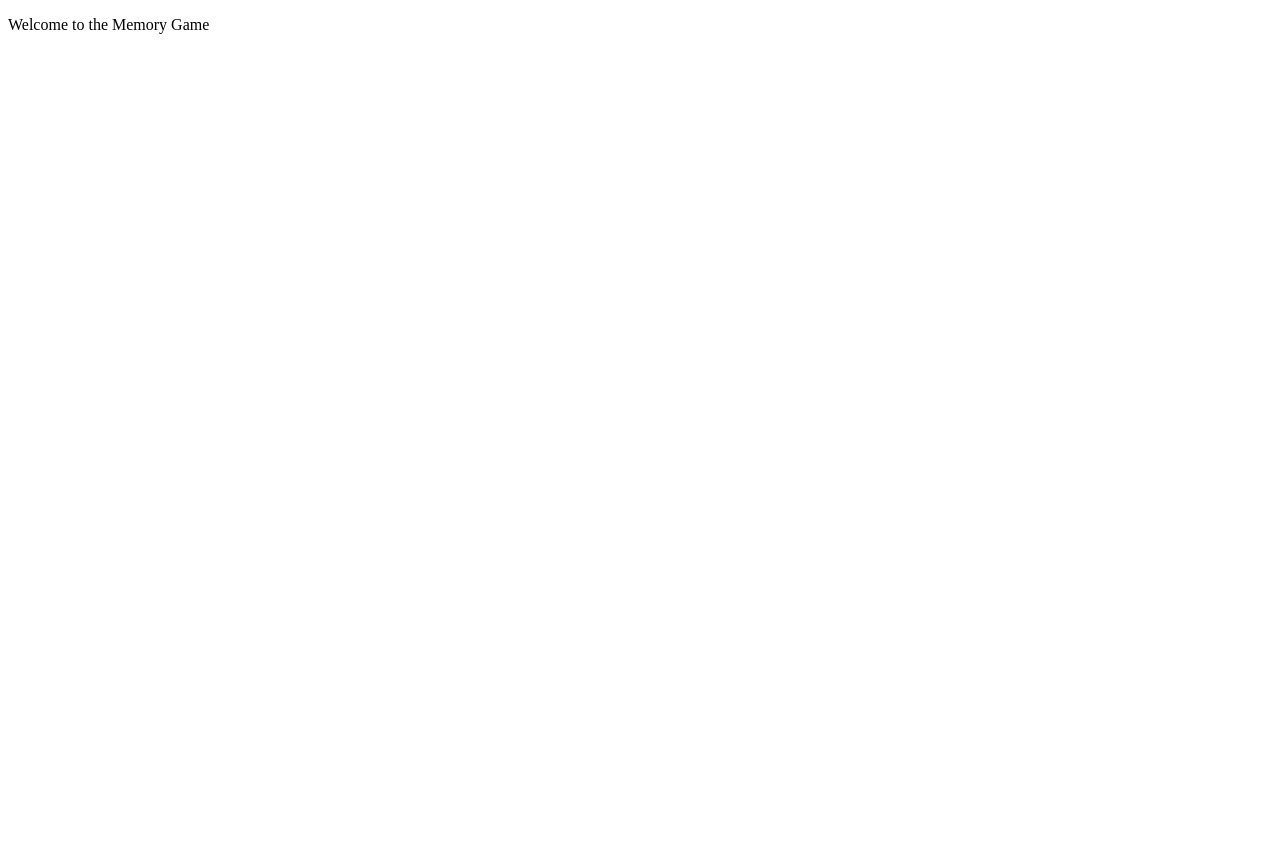
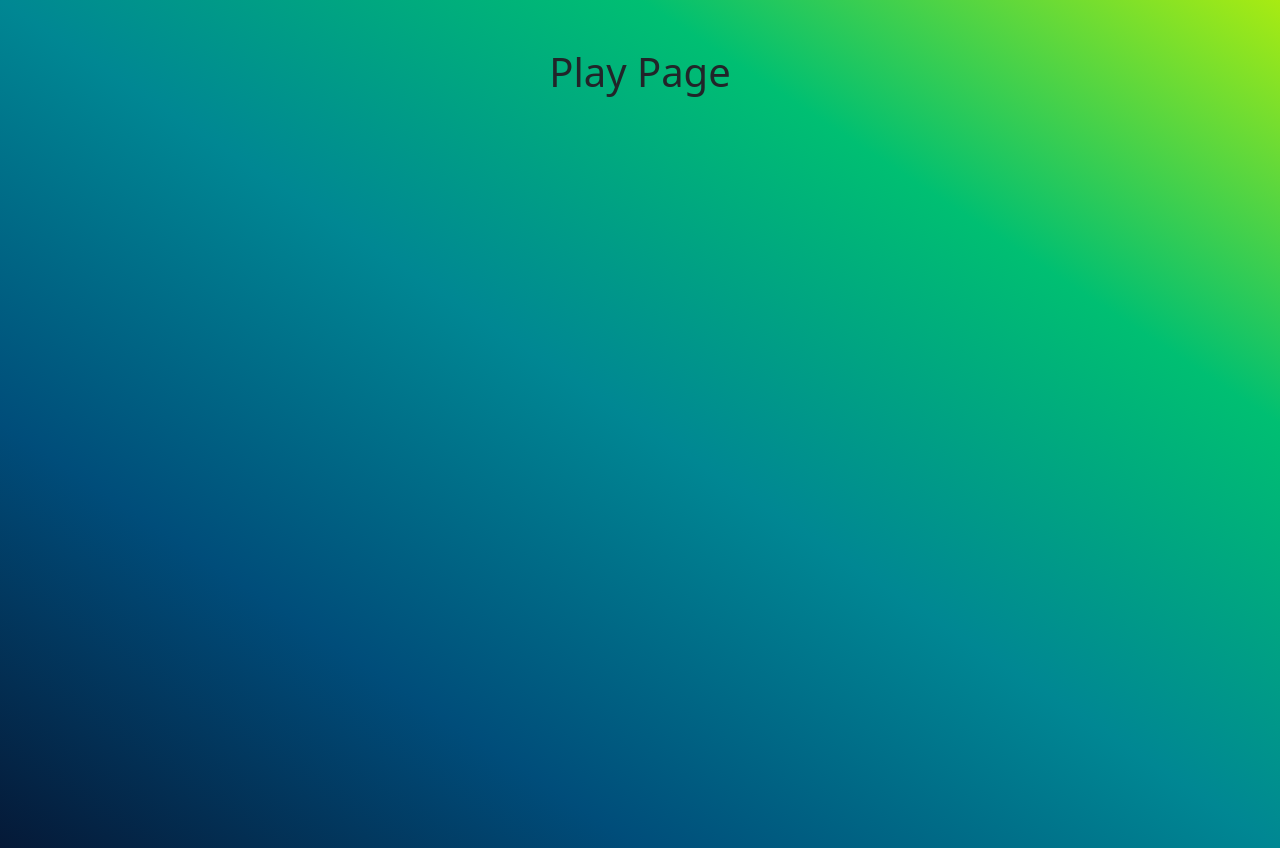
Before and after one commit to jhonnar-rodriguez/memory-game, a React (Vite) app: page /play in a window 1280 px wide. Before the commit the page ends 800 px from the top, so only its background shows below. Built offline with nearby package versions, Linux system fonts and the light colour scheme.

Commit message:
feat(routing): Project routing enabled (#4)

```diff
--- a/package.json
+++ b/package.json
@@ -27,8 +27,11 @@
     "prepare": "husky install"
   },
   "dependencies": {
+    "bootstrap": "^5.2.3",
     "react": "^18.2.0",
-    "react-dom": "^18.2.0"
+    "react-bootstrap": "^2.7.4",
+    "react-dom": "^18.2.0",
+    "react-router-dom": "^6.10.0"
   },
   "devDependencies": {
     "@commitlint/cli": "^17.6.1",
--- /dev/null
+++ b/src/App.css
@@ -0,0 +1,18 @@
+:root {
+  --font-family: 'Roboto', sans-serif;
+}
+
+body {
+  background-image: linear-gradient(to right top, #051937, #004d7a, #008793, #00bf72, #a8eb12);
+  background-size: cover;
+  font-family: var(--font-family);
+  height: 100vh;
+}
+
+h1 {
+  font-size: 2rem;
+}
+
+p {
+  font-size: 1.2rem;
+}
--- a/src/App.tsx
+++ b/src/App.tsx
@@ -1,8 +1,20 @@
+import { BrowserRouter, Routes, Route } from 'react-router-dom';
+
+import { Home } from './pages/Home';
+import { NotFound } from './pages/NotFound';
+import { Play } from './pages/Play';
+
+import './App.css';
+
 function App() {
   return (
-    <p className="read-the-docs">
-      Welcome to the Memory Game
-    </p>
+    <BrowserRouter>
+      <Routes>
+        <Route element={<Home />} path="/" />
+        <Route element={<Play />} path="/play" />
+        <Route element={<NotFound />} path="*" />
+      </Routes>
+    </BrowserRouter>
   );
 }
 
--- a/src/main.tsx
+++ b/src/main.tsx
@@ -1,6 +1,8 @@
 import React from 'react';
 import ReactDOM from 'react-dom/client';
 import App from './App';
+
+import 'bootstrap/dist/css/bootstrap.min.css';
 
 ReactDOM.createRoot(document.getElementById('root') as HTMLElement).render(
   <React.StrictMode>
--- /dev/null
+++ b/src/pages/Home/Home.tsx
@@ -0,0 +1,18 @@
+import { ReactElement } from 'react';
+import {
+  Col,
+  Container,
+  Row,
+} from 'react-bootstrap';
+
+export function Home(): ReactElement {
+  return (
+    <Container className="d-flex flex-column justify-content-center align-items-center mt-5">
+      <Row>
+        <Col className="text-center">
+          <h1>Home Page</h1>
+        </Col>
+      </Row>
+    </Container>
+  );
+}
--- /dev/null
+++ b/src/pages/Home/index.ts
@@ -0,0 +1 @@
+export * from './Home';
--- /dev/null
+++ b/src/pages/NotFound/NotFound.tsx
@@ -0,0 +1,32 @@
+import {
+  Button,
+  Col,
+  Container,
+  Row,
+} from 'react-bootstrap';
+import { useNavigate } from 'react-router-dom';
+
+export function NotFound() {
+  const navigate = useNavigate();
+
+  return (
+    <Container className="d-flex flex-column justify-content-center align-items-center mt-5">
+      <Row>
+        <Col className="text-center">
+          <h1>Page Not Found</h1>
+          <p>
+            Sorry, the page you are looking for could not be found.
+          </p>
+          <Button
+            className="mt-3"
+            onClick={() => navigate('/')}
+            variant="primary"
+          >
+            Return to Home
+          </Button>
+        </Col>
+      </Row>
+    </Container>
+  );
+}
+export default NotFound;
--- /dev/null
+++ b/src/pages/NotFound/index.ts
@@ -0,0 +1 @@
+export * from './NotFound';
--- /dev/null
+++ b/src/pages/Play/Play.tsx
@@ -0,0 +1,18 @@
+import { ReactElement } from 'react';
+import {
+  Col,
+  Container,
+  Row,
+} from 'react-bootstrap';
+
+export function Play(): ReactElement {
+  return (
+    <Container className="d-flex flex-column justify-content-center align-items-center mt-5">
+      <Row>
+        <Col className="text-center">
+          <h1>Play Page</h1>
+        </Col>
+      </Row>
+    </Container>
+  );
+}
--- /dev/null
+++ b/src/pages/Play/index.ts
@@ -0,0 +1 @@
+export * from './Play';
```
Also changed, not shown: .eslintrc.cjs, .lintstagedrc.json, 1 other file (tests, documents, lock files or other folders).
